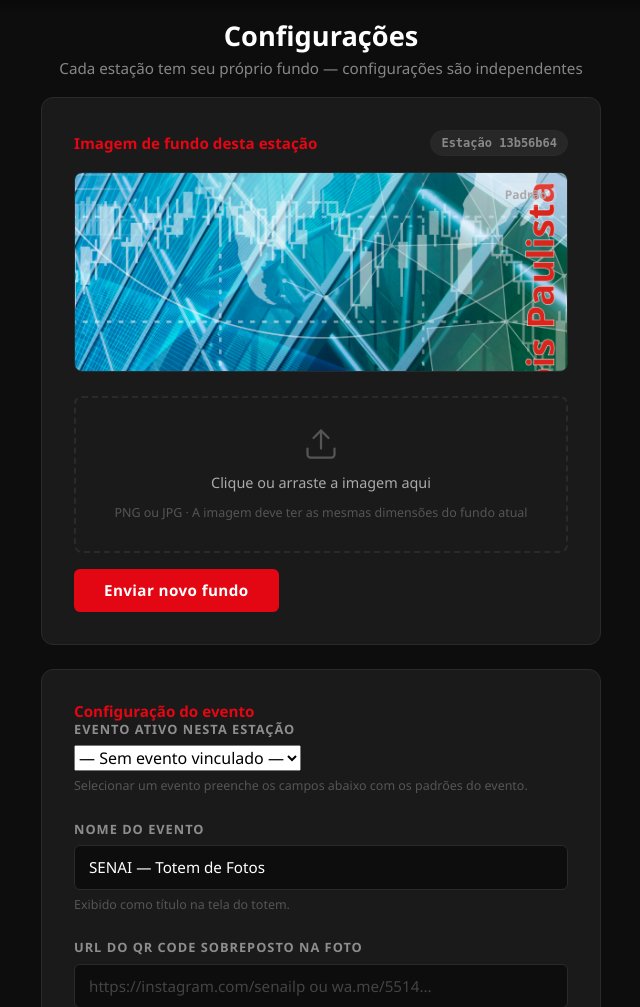
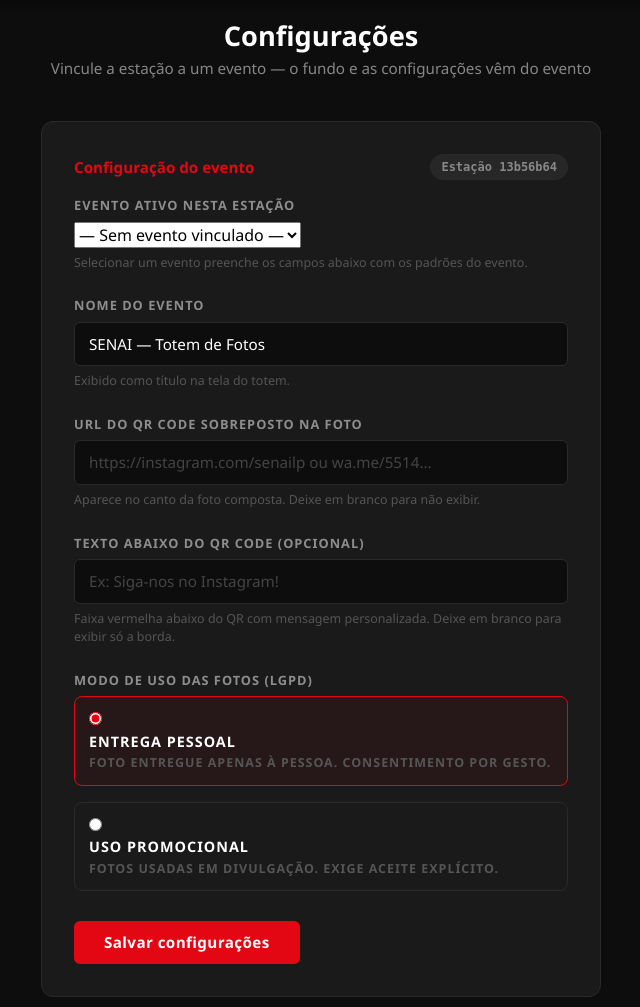
Before and after one commit to dorfusouza/cabine-fotos-senai, a Flask app: page /configuracao in a window 1280 px wide. Shown: the part 62-1069 px from the top of the page, without its empty margins (319-959 px from the left). Run offline with Flask 3, Linux system fonts and the light colour scheme.

Commit message:
refactor: fundo vinculado ao evento, remove upload por estacao
- get_station_fundo agora cascateia so evento -> padrao (sem fundo por estacao)
- remove _station_backgrounds, set_station_fundo, _station_cache_path
- remove rota /upload_fundo e /fundo_preview (sem uso)
- configuracao.html: remove card de fundo da estacao, CSS e JS do drag&drop
- station-chip movido para o cabecalho do card de evento

Co-Authored-By: Claude Sonnet 4.6 <noreply@anthropic.com>

```diff
--- a/main.py
+++ b/main.py
@@ -207,13 +207,9 @@ def update_station_config(station_id: str, **kwargs):
         cfg = _station_config.setdefault(station_id, dict(_STATION_DEFAULTS))
         cfg.update(kwargs)
 
-# ── Fundos por estação ────────────────────────────────────────────────────────
-_station_backgrounds: dict[str, str] = {}
-_sbg_lock = threading.Lock()
-
-
-def _station_cache_path(station_id: str) -> str:
-    return os.path.join(FUNDO_CACHE_DIR, f'fundo_{station_id[:8]}.png')
+# ── Fundos por evento ─────────────────────────────────────────────────────────
+_event_fundo_cache: dict[str, str] = {}
+_efundo_lock = threading.Lock()
 
 
 def _event_fundo_cache_path(event_id: str) -> str:
@@ -221,68 +217,33 @@ def _event_fundo_cache_path(event_id: str) -> str:
 
 
 def get_station_fundo(station_id: str) -> str:
-    """Retorna o fundo: estação → evento → padrão."""
-    with _sbg_lock:
-        if station_id in _station_backgrounds:
-            return _station_backgrounds[station_id]
-
-    # 1) fundo específico da estação
-    cache_path = _station_cache_path(station_id)
-    if os.path.exists(cache_path):
-        with _sbg_lock:
-            _station_backgrounds[station_id] = cache_path
-        return cache_path
-
-    if CLOUDINARY_CONFIGURED:
-        try:
-            resource = cloudinary.api.resource(f'cabinefotos/fundo_{station_id[:8]}')
-            urllib.request.urlretrieve(resource['secure_url'], cache_path)
-            with _sbg_lock:
-                _station_backgrounds[station_id] = cache_path
-            return cache_path
-        except Exception:
-            pass
-
-    # 2) fundo do evento vinculado à estação
+    """Retorna o fundo do evento vinculado à estação, ou o padrão."""
     cfg      = get_station_config(station_id)
     event_id = cfg.get('event_id', '')
     if event_id:
-        ev = event_store.load(event_id)
-        if ev and ev.background_id:
-            ev_cache = _event_fundo_cache_path(event_id)
-            if os.path.exists(ev_cache):
-                return ev_cache
-            if CLOUDINARY_CONFIGURED:
+        with _efundo_lock:
+            if event_id in _event_fundo_cache:
+                return _event_fundo_cache[event_id]
+
+        ev_cache = _event_fundo_cache_path(event_id)
+        if os.path.exists(ev_cache):
+            with _efundo_lock:
+                _event_fundo_cache[event_id] = ev_cache
+            return ev_cache
+
+        if CLOUDINARY_CONFIGURED:
+            ev = event_store.load(event_id)
+            if ev and ev.background_id:
                 try:
                     resource = cloudinary.api.resource(ev.background_id)
                     urllib.request.urlretrieve(resource['secure_url'], ev_cache)
+                    with _efundo_lock:
+                        _event_fundo_cache[event_id] = ev_cache
                     return ev_cache
                 except Exception:
                     pass
 
     return FUNDO_DEFAULT
-
-
-def set_station_fundo(station_id: str, source_path: str) -> str:
-    """Salva o fundo da estação localmente e sobe para o Cloudinary."""
-    cache_path = _station_cache_path(station_id)
-    shutil.copy(source_path, cache_path)
-    with _sbg_lock:
-        _station_backgrounds[station_id] = cache_path
-
-    if CLOUDINARY_CONFIGURED:
-        try:
-            public_id = f'cabinefotos/fundo_{station_id[:8]}'
-            cloudinary.uploader.upload(
-                cache_path,
-                public_id=public_id,
-                overwrite=True,
-                resource_type='image',
-            )
-        except Exception as e:
-            print(f" * Cloudinary fundo upload error: {e}")
-
-    return cache_path
 
 
 # ── Estado por sessão ─────────────────────────────────────────────────────────
@@ -482,36 +443,6 @@ def config_estacao():
     return jsonify(success=True)
 
 
-@app.route('/upload_fundo', methods=['POST'])
-def upload_fundo():
-    station_id = request.form.get('station_id', 'default')
-
-    if 'fundo' not in request.files:
-        return jsonify(success=False, error='Nenhum arquivo enviado'), 400
-
-    file = request.files['fundo']
-    ext  = file.filename.rsplit('.', 1)[-1].lower() if '.' in file.filename else ''
-    if not ext or ext not in ALLOWED_EXT:
-        return jsonify(success=False, error='Formato inválido. Use PNG ou JPG.'), 400
-
-    tmp = os.path.join(FUNDO_CACHE_DIR, f'tmp_{uuid.uuid4()}.{ext}')
-    try:
-        file.save(tmp)
-        if cv2.imread(tmp) is None:
-            return jsonify(success=False, error='Arquivo inválido ou corrompido.'), 400
-        set_station_fundo(station_id, tmp)
-    finally:
-        if os.path.exists(tmp):
-            os.remove(tmp)
-
-    return jsonify(success=True)
-
-
-@app.route('/fundo_preview')
-def fundo_preview():
-    station_id = request.args.get('station', 'default')
-    path = get_station_fundo(station_id)
-    return send_file(path, mimetype='image/png')
 
 
 @app.route('/upload_foto', methods=['POST'])
--- a/templates/configuracao.html
+++ b/templates/configuracao.html
@@ -4,7 +4,7 @@
 {% block conteudo %}
 <div class="page-content">
   <h1 class="page-title">Configurações</h1>
-  <p class="page-subtitle">Cada estação tem seu próprio fundo — configurações são independentes</p>
+  <p class="page-subtitle">Vincule a estação a um evento — o fundo e as configurações vêm do evento</p>
 
   <div id="page-msg" class="config-msg" style="display:none; max-width:560px;"></div>
 
@@ -12,42 +12,12 @@
   <div class="config-msg config-msg--{{ msg[0] }}" style="max-width:560px;">{{ msg[1] }}</div>
   {% endif %}
 
-  <!-- ── Fundo da estação ───────────────────────────────────── -->
-  <div class="config-card" style="max-width:560px;">
+  <!-- ── Configuração do evento ────────────────────────────── -->
+  <div class="config-card mt-4" style="max-width:560px;">
     <div class="section-header">
-      <h2 class="config-section-title">Imagem de fundo desta estação</h2>
+      <h2 class="config-section-title">Configuração do evento</h2>
       <span class="station-chip" id="station-chip">Estação —</span>
     </div>
-
-    <div class="fundo-preview-wrap">
-      <img id="fundo-preview" src="/fundo_preview?station=default"
-           alt="Fundo atual" class="fundo-preview-img">
-      <span class="fundo-badge" id="fundo-badge">Carregando...</span>
-    </div>
-
-    <form id="fundo-form" class="mt-4">
-      <input type="hidden" id="station-id-field" name="station_id" value="default">
-      <div class="drop-zone" id="drop-zone">
-        <input type="file" id="fundo-input" name="fundo" accept=".png,.jpg,.jpeg" style="display:none;">
-        <div class="drop-zone-inner" onclick="document.getElementById('fundo-input').click()">
-          <svg width="36" height="36" viewBox="0 0 24 24" fill="none" stroke="currentColor"
-               stroke-width="1.5" stroke-linecap="round" stroke-linejoin="round"
-               style="color:#555; margin-bottom:10px;">
-            <path d="M21 15v4a2 2 0 0 1-2 2H5a2 2 0 0 1-2-2v-4"/>
-            <polyline points="17 8 12 3 7 8"/>
-            <line x1="12" y1="3" x2="12" y2="15"/>
-          </svg>
-          <p id="drop-label">Clique ou arraste a imagem aqui</p>
-          <small>PNG ou JPG · A imagem deve ter as mesmas dimensões do fundo atual</small>
-        </div>
-      </div>
-      <button type="submit" class="btn-senai mt-3" id="btn-upload" disabled>Enviar novo fundo</button>
-    </form>
-  </div>
-
-  <!-- ── Configuração do evento ────────────────────────────── -->
-  <div class="config-card mt-4" style="max-width:560px;">
-    <h2 class="config-section-title">Configuração do evento</h2>
 
     <form id="event-form">
       <input type="hidden" id="station-id-event" name="station_id" value="default">
@@ -160,49 +130,6 @@
 .config-msg--success { background: rgba(34,197,94,0.12); border: 1px solid #22c55e; color: #22c55e; }
 .config-msg--error   { background: rgba(227,6,19,0.12);  border: 1px solid #E30613; color: #ff6b6b; }
 
-.fundo-preview-wrap {
-  position: relative;
-  border-radius: 8px;
-  overflow: hidden;
-  border: 1px solid #2a2a2a;
-  width: 100%;
-  max-height: 200px;
-}
-.fundo-preview-img {
-  width: 100%;
-  max-height: 200px;
-  object-fit: cover;
-  display: block;
-}
-.fundo-badge {
-  position: absolute;
-  top: 10px; right: 10px;
-  padding: 3px 10px;
-  border-radius: 20px;
-  font-size: 0.75rem;
-  font-weight: 700;
-  background: rgba(255,255,255,0.12);
-  color: #aaa;
-}
-.fundo-badge--custom  { background: rgba(34,197,94,0.85);  color: #fff; }
-.fundo-badge--default { background: rgba(255,255,255,0.12); color: #aaa; }
-
-.drop-zone {
-  border: 2px dashed #2a2a2a;
-  border-radius: 8px;
-  transition: border-color .2s, background .2s;
-  cursor: pointer;
-}
-.drop-zone.dragover { border-color: #E30613; background: rgba(227,6,19,0.06); }
-.drop-zone-inner {
-  padding: 28px 20px;
-  text-align: center;
-  display: flex;
-  flex-direction: column;
-  align-items: center;
-}
-.drop-zone-inner p    { color: #aaa; margin: 0 0 4px; font-size: .9rem; }
-.drop-zone-inner small { color: #555; font-size: .78rem; }
 
 .status-bar {
   display: flex;
@@ -259,27 +186,25 @@ small code { background:#1a1a1a; padding:1px 5px; border-radius:4px; color:#ccc;
 if (!localStorage.getItem('totem_station_id')) {
   localStorage.setItem('totem_station_id', crypto.randomUUID());
 }
-const STATION_ID = localStorage.getItem('totem_station_id');
+const STATION_ID    = localStorage.getItem('totem_station_id');
 const STATION_SHORT = STATION_ID.substring(0, 8);
 
-// Atualiza UI com station_id
-document.getElementById('station-id-field').value  = STATION_ID;
-document.getElementById('station-id-event').value  = STATION_ID;
+document.getElementById('station-id-event').value   = STATION_ID;
 document.getElementById('station-chip').textContent = 'Estação ' + STATION_SHORT;
 
-// Mapa de eventos disponíveis (injetado pelo servidor)
+// ── Mapa de eventos (injetado pelo servidor) ──────────────────────────────────
 const EVENTOS = {
   {% for ev in eventos %}
   '{{ ev.id }}': {
-    name: {{ ev.name | tojson }},
-    qr_url: {{ ev.qr_url | tojson }},
-    qr_label: {{ ev.qr_label | tojson }},
+    name:      {{ ev.name      | tojson }},
+    qr_url:    {{ ev.qr_url    | tojson }},
+    qr_label:  {{ ev.qr_label  | tojson }},
     lgpd_mode: {{ ev.lgpd_mode | tojson }},
   },
   {% endfor %}
 };
 
-// Carrega configurações da estação e preenche o formulário
+// ── Carrega config da estação ─────────────────────────────────────────────────
 fetch('/station_info?station=' + STATION_ID)
   .then(r => r.json())
   .then(cfg => {
@@ -288,11 +213,11 @@ fetch('/station_info?station=' + STATION_ID)
     document.getElementById('event_name').value        = cfg.event_name       || '';
     document.getElementById('overlay_qr_url').value   = cfg.overlay_qr_url  || '';
     document.getElementById('overlay_qr_label').value = cfg.overlay_qr_label || '';
-    const radios = document.querySelectorAll('input[name="lgpd_mode"]');
-    radios.forEach(r => { r.checked = (r.value === (cfg.lgpd_mode || 'personal')); });
+    document.querySelectorAll('input[name="lgpd_mode"]')
+      .forEach(r => { r.checked = (r.value === (cfg.lgpd_mode || 'personal')); });
   }).catch(() => {});
 
-// Preenche campos com os padrões do evento selecionado
+// ── Preenche campos ao selecionar evento ─────────────────────────────────────
 function preencherDoEvento(event_id) {
   if (!event_id || !EVENTOS[event_id]) return;
   const ev = EVENTOS[event_id];
@@ -303,26 +228,8 @@ function preencherDoEvento(event_id) {
     .forEach(r => { r.checked = (r.value === ev.lgpd_mode); });
 }
 
-// Carrega preview do fundo desta estação
-const previewImg = document.getElementById('fundo-preview');
-previewImg.src = '/fundo_preview?station=' + STATION_ID + '&t=' + Date.now();
-previewImg.onload = function() {
-  const badge = document.getElementById('fundo-badge');
-  // Se o servidor retornou o fundo padrão, a URL não tem cache local = padrão
-  // O servidor sempre responde 200, então verificamos via cookie de resposta não é trivial.
-  // Deixamos o badge ser atualizado via upload.
-  if (badge.textContent === 'Carregando...') {
-    badge.textContent = 'Padrão';
-    badge.className   = 'fundo-badge fundo-badge--default';
-  }
-};
-
-// ── Drag & drop ───────────────────────────────────────────────────────────────
-const dropZone  = document.getElementById('drop-zone');
-const fileInput = document.getElementById('fundo-input');
-const dropLabel = document.getElementById('drop-label');
-const btnUpload = document.getElementById('btn-upload');
-const pageMsg   = document.getElementById('page-msg');
+// ── Salvar configurações ──────────────────────────────────────────────────────
+const pageMsg = document.getElementById('page-msg');
 
 function showMsg(text, type) {
   pageMsg.textContent   = text;
@@ -331,62 +238,6 @@ function showMsg(text, type) {
   pageMsg.scrollIntoView({ behavior: 'smooth', block: 'nearest' });
 }
 
-dropZone.addEventListener('dragover', e => { e.preventDefault(); dropZone.classList.add('dragover'); });
-dropZone.addEventListener('dragleave', () => dropZone.classList.remove('dragover'));
-dropZone.addEventListener('drop', e => {
-  e.preventDefault();
-  dropZone.classList.remove('dragover');
-  const file = e.dataTransfer.files[0];
-  if (file) setFile(file);
-});
-fileInput.addEventListener('change', () => { if (fileInput.files[0]) setFile(fileInput.files[0]); });
-
-function setFile(file) {
-  const dt = new DataTransfer();
-  dt.items.add(file);
-  fileInput.files    = dt.files;
-  dropLabel.textContent     = file.name;
-  dropZone.style.borderColor = '#E30613';
-  btnUpload.disabled         = false;
-}
-
-// ── Upload ────────────────────────────────────────────────────────────────────
-document.getElementById('fundo-form').addEventListener('submit', async function(e) {
-  e.preventDefault();
-  if (!fileInput.files[0]) return;
-
-  btnUpload.disabled    = true;
-  btnUpload.textContent = 'Enviando...';
-
-  const formData = new FormData();
-  formData.append('fundo', fileInput.files[0]);
-  formData.append('station_id', STATION_ID);
-
-  try {
-    const res  = await fetch('/upload_fundo', { method: 'POST', body: formData });
-    const data = await res.json();
-
-    if (data.success) {
-      previewImg.src = '/fundo_preview?station=' + STATION_ID + '&t=' + Date.now();
-      const badge = document.getElementById('fundo-badge');
-      badge.textContent = 'Personalizado';
-      badge.className   = 'fundo-badge fundo-badge--custom';
-      dropLabel.textContent      = 'Clique ou arraste a imagem aqui';
-      dropZone.style.borderColor = '';
-      fileInput.value = '';
-      showMsg('Fundo atualizado! As próximas fotos desta estação já usam o novo fundo.', 'success');
-    } else {
-      showMsg('Erro: ' + data.error, 'error');
-    }
-  } catch (err) {
-    showMsg('Erro de conexão. Tente novamente.', 'error');
-  } finally {
-    btnUpload.disabled    = false;
-    btnUpload.textContent = 'Enviar novo fundo';
-  }
-});
-
-// ── Salvar configurações do evento ────────────────────────────────────────────
 document.getElementById('event-form').addEventListener('submit', async function(e) {
   e.preventDefault();
   const btn = document.getElementById('btn-event-save');
@@ -397,7 +248,7 @@ document.getElementById('event-form').addEventListener('submit', async function(
   try {
     const res  = await fetch('/config_estacao', { method: 'POST', body: formData });
     const data = await res.json();
-    if (data.success) showMsg('Configurações do evento salvas!', 'success');
+    if (data.success) showMsg('Configurações salvas!', 'success');
     else              showMsg('Erro ao salvar.', 'error');
   } catch {
     showMsg('Erro de conexão.', 'error');
```
